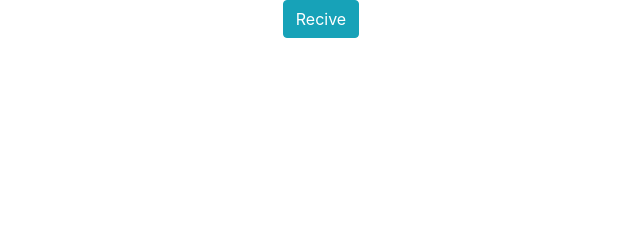
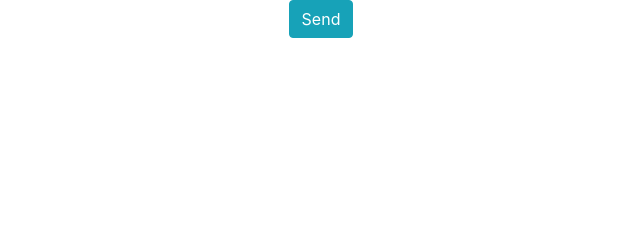
Before and after one commit to MDTahsinAhammod/QR-Beep, a plain HTML site: page oldecoder.html in a window 1280 px wide. Shown: the top 240 px of the page, 319-959 px from the left. Drawn offline with nearby package versions, Linux system fonts and the light colour scheme.

Commit message:
Update oldecoder.html

```diff
--- a/oldecoder.html
+++ b/oldecoder.html
@@ -8,7 +8,7 @@
 </head>
 <body>
     <div class="text-center">
-       <a href="index.html"> <button class="btn btn-info mb-3">Recive</button> </a>
+       <a href="index.html"> <button class="btn btn-info mb-3">Send</button> </a>
       </div>
     <div style="margin-top: 300px;">
         <div class="d-flex justify-content-center mt-3">
```
